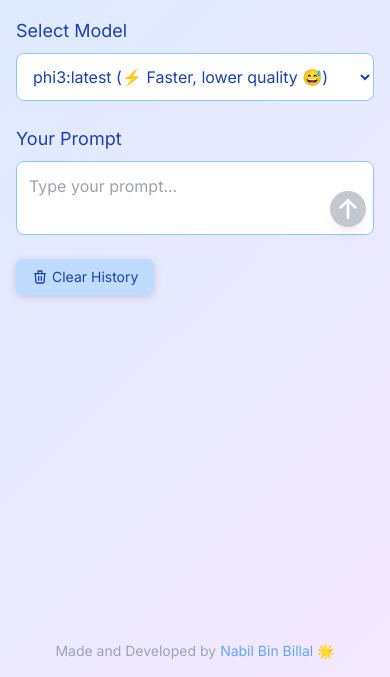
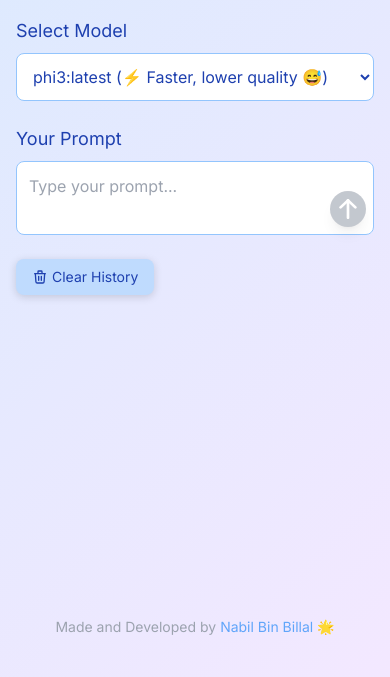
Before and after one commit to nabilbinbillal/Bidibo-AI, a plain HTML site: page index.html in a window 390 px wide. Shown: the part 167-844 px from the top of the page. Drawn offline with nearby package versions, Linux system fonts and the light colour scheme.

Commit message:
Update index.html

```diff
--- a/index.html
+++ b/index.html
@@ -296,10 +296,10 @@
 
       <div id="chat" class="space-y-3"></div>
     </main>
+<footer class="mt-8 mb-6 sm:mb-0 text-center text-sm text-gray-400">
+  Made and Developed by <a href="https://nabilbinbillal.github.io" target="_blank" class="text-blue-400 hover:text-blue-300">Nabil Bin Billal</a> 🌟
+</footer>
 
-    <footer class="mt-8 text-center text-sm text-gray-400">
-      Made and Developed by <a href="https://nabilbinbillal.github.io" target="_blank" class="text-blue-400 hover:text-blue-300">Nabil Bin Billal</a> 🌟
-    </footer>
   </div>
 
   <script>
```
